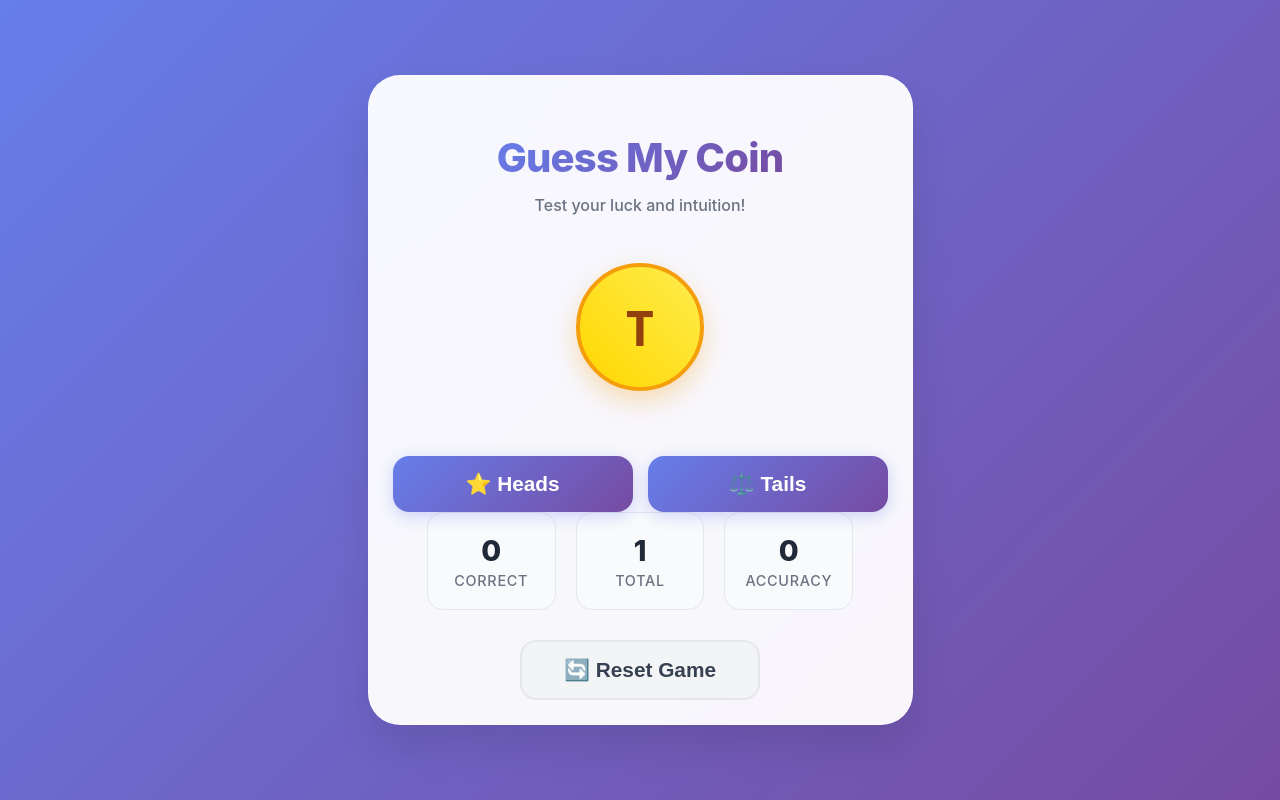
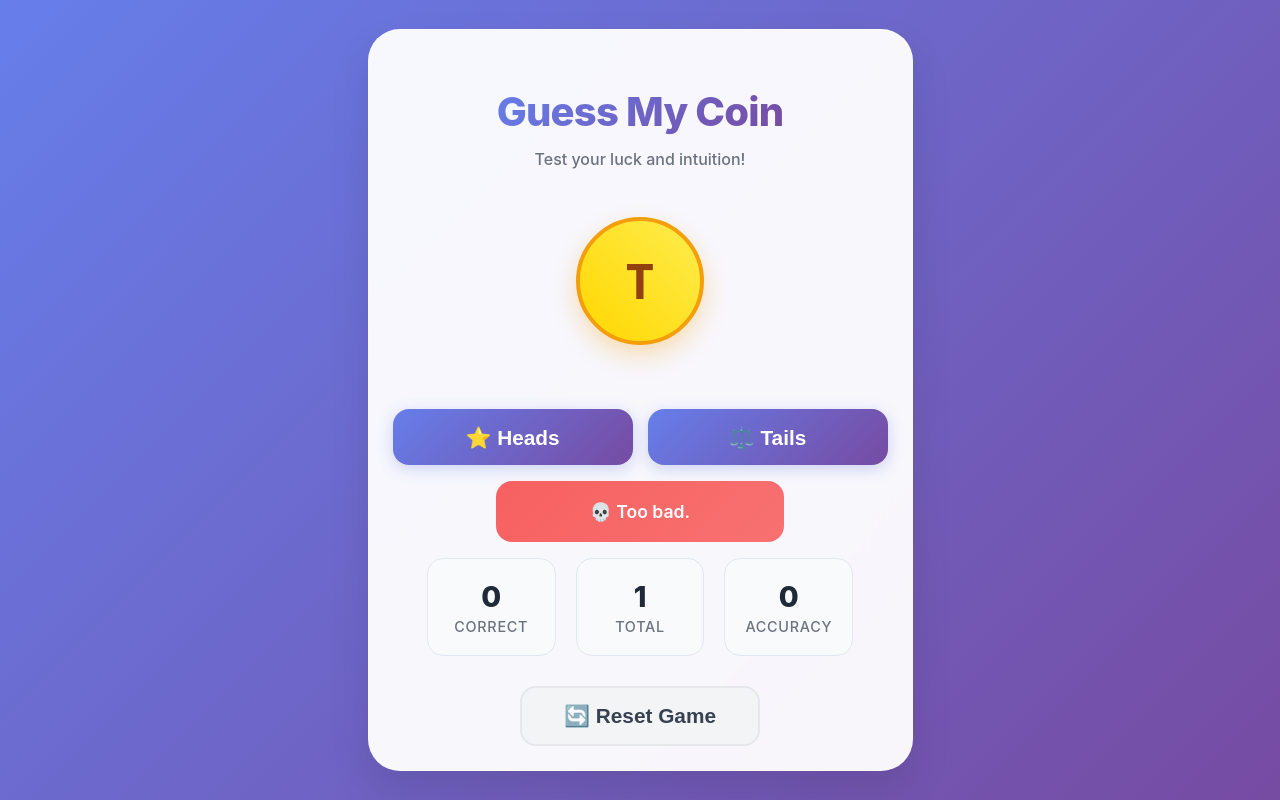
Before and after one commit to 01eon/react-guess-my-coin, a React (Vite) app: page / in a window 1280 px wide. Both pictures are taken after a click on the button "⭐ Heads". Built offline with nearby package versions, Linux system fonts and the light colour scheme; a web font is replaced by a local one.

Commit message:
Added: Results' GameContext

```diff
--- a/src/App.jsx
+++ b/src/App.jsx
@@ -4,7 +4,12 @@ import './App.css'
 import GameContainer from './routes/game-container/game-container.component'
 
 const App = () => {
-
+  if (import.meta.env.MODE !== "development") {
+  console.log = () => {};
+  console.info = () => {};
+  console.warn = () => {};
+  console.error = () => {};
+}
   return (
     <Routes>
       <Route path='/' element={<GameContainer/>} />
--- a/src/components/results/results.component.jsx
+++ b/src/components/results/results.component.jsx
@@ -1,7 +1,24 @@
-import { ResultsBase } from "./results.style";
+import { ResultsBase, ResultsCorrect, ResultsShow, ResultsWrong } from "./results.style";
+import { useContext, useEffect } from "react";
+import { GameContext } from "../../context/game.context";
 
 const Results = () => {
-  return <ResultsBase></ResultsBase>;
+  const { result } = useContext(GameContext);
+
+  useEffect(() => {
+    if (result) {
+      console.log("Updated Result", result);
+    }
+  }, [result]);
+
+  if (!result) return null;
+  return (
+    <>
+      {result && result.correct ? <ResultsCorrect as={ResultsShow}>🎉 You got it right!</ResultsCorrect> : <ResultsWrong as={ResultsShow}>💀 Too bad.</ResultsWrong>}
+    </>
+  )
+      // {result && result.correct ? <ResultsCorrect as={ResultsShow}>aaa</ResultsCorrect> : <ResultsWrong as={ResultsShow}>ssss</ResultsWrong>}
+
 };
 
 export default Results;
--- a/src/components/results/results.style.jsx
+++ b/src/components/results/results.style.jsx
@@ -4,12 +4,13 @@ export const ResultsBase = styled.div`
   text-align: center;
   padding: 20px;
   border-radius: 16px;
-  margin-bottom: 20px;
   font-weight: 600;
   font-size: 1.1rem;
   opacity: 0;
+  margin: 1rem 0;
   transform: translateY(10px);
   transition: all 0.3s ease;
+  width: 50%;
 `;
 
 export const ResultsShow = styled(ResultsBase)`
@@ -18,11 +19,15 @@ export const ResultsShow = styled(ResultsBase)`
 `;
 
 export const ResultsCorrect = styled(ResultsBase)`
-  background: linear-gradient(135deg, #10b981, #059669);
+  background: linear-gradient(135deg, #67c9b2, #5fb77a);
+
+
+
   color: white;
 `;
 
 export const ResultsWrong = styled(ResultsBase)`
-  background: linear-gradient(135deg, #ef4444, #dc2626);
+  background: linear-gradient(135deg, #f76060, #f87171);
+
   color: white;
 `;
--- a/src/context/game.context.jsx
+++ b/src/context/game.context.jsx
@@ -9,13 +9,11 @@ export const GameContext = createContext({
   isFlipping: null,
   makeGuess: () => {},
   resetGame: () => {},
-  initGuess: () => {},
 });
 
 const getRandomOutcome = () => (Math.random() < 0.5 ? "heads" : "tails");
 
 export const GameProvider = ({ children }) => {
-  const [coinSide, setCoinSide] = useState("?");
   const [correct, setCorrect] = useState(0);
   const [total, setTotal] = useState(0);
   const [currentStreak, setCurrentStreak] = useState(0);
@@ -23,20 +21,20 @@ export const GameProvider = ({ children }) => {
   const [isFlipping, setIsFlipping] = useState(false);
   const maxStreak = 5;
 
-  const initGuess = () => {
-    setCoinSide("?");
-    console.log('Game Initialized')
-  }
 
   const makeGuess = (guess, callback) => {
     // Guard Clause
     if (isFlipping) return;
+
+    console.log('makeGuess CALLED with:', guess)
 
     // Coin Flip in Progress
     setIsFlipping(true);
     setTimeout(() => {
       const outcome = getRandomOutcome();
       const isCorrect = guess === outcome;
+
+      console.log('Flipped Outcome:', outcome);
 
       setTotal((prev) => prev + 1);
       setCorrect((prev) => (isCorrect ? prev + 1 : prev));
@@ -64,7 +62,6 @@ export const GameProvider = ({ children }) => {
     isFlipping,
     makeGuess,
     resetGame,
-    initGuess,
   };
 
   return <GameContext.Provider value={value}>{children}</GameContext.Provider>;
--- a/src/routes/game-container/game-container.component.jsx
+++ b/src/routes/game-container/game-container.component.jsx
@@ -1,4 +1,4 @@
-import { Fragment, useContext, useState } from "react";
+import { Fragment, useContext, useState} from "react";
 import {
   GameContain,
   GameDesc,
@@ -22,19 +22,16 @@ import StreakIndicator from "../../components/streak-indicator/streak-indicator.
 
 import StatusCard from "../../components/status-card/status-card.component";
 
-import { ResultsCorrect } from "../../components/results/results.style"
+import Results from "../../components/results/results.component"
 
 import { ButtonSecondary } from "../../components/button/button.styled";
 import { GameContext } from "../../context/game.context";
 
 const GameContainer = () => {
-  const { isFlipping, result, initGuess, makeGuess, resetGame } =
-    useContext(GameContext);
+  const { isFlipping, makeGuess, resetGame } = useContext(GameContext);
 
   const [coinSide, setCoinSide] = useState("?");
   const [coinFlip, setCoinFlip] = useState("");
-
-  // initGuess();
 
   const handleGuess = (guess) => {
     setCoinSide("?");
@@ -45,6 +42,7 @@ const GameContainer = () => {
       setCoinFlip("");
     });
   };
+
 
 
   return (
@@ -82,10 +80,11 @@ const GameContainer = () => {
           </ButtonPrimary>
         </SelectContainer>
 
+        <Results />
 
         <StatusCard />
 
-        <ButtonSecondary id="btnReset">🔄 Reset Game</ButtonSecondary>
+        <ButtonSecondary onClick={resetGame}>🔄 Reset Game</ButtonSecondary>
       </GameContain>
     </Fragment>
   );
```
